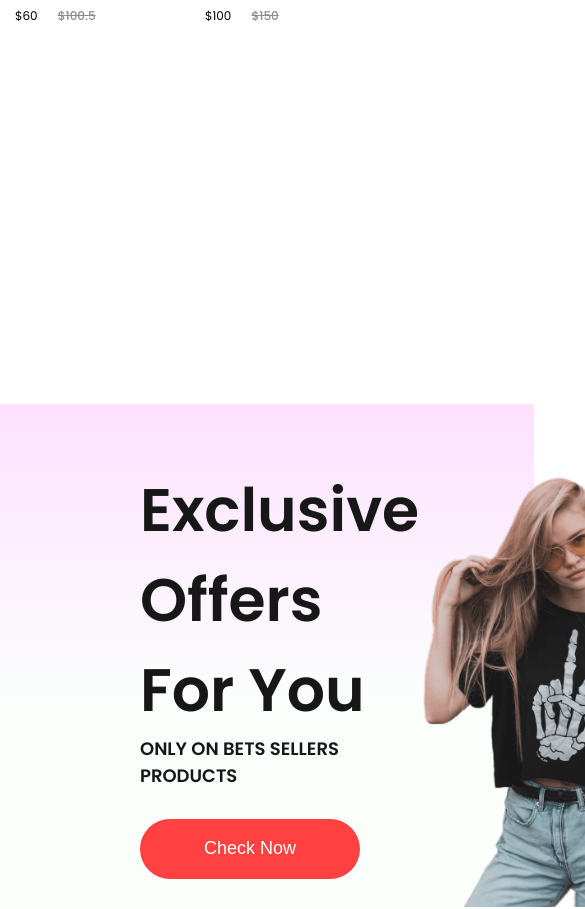
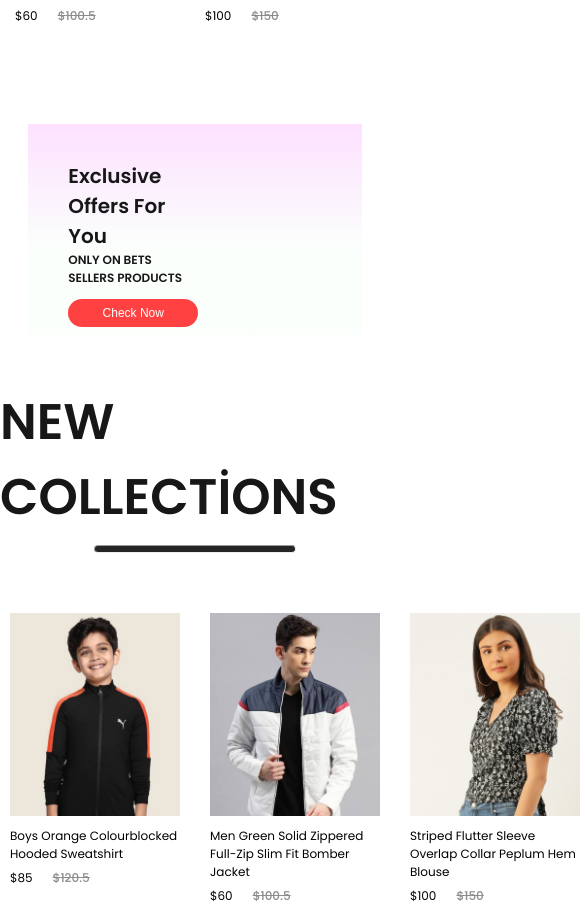
Before and after one commit to ElanurToptas/e-commerce, a React (Create React App) app: page / in a window 390 px wide. Shown: the part 1340-2249 px from the top of the page, 585 px wide, since content can reach past the window. Built offline with nearby package versions, Linux system fonts and the light colour scheme.

Commit message:
offers component completed as responsive

```diff
--- a/src/Components/Offers/Offers.scss
+++ b/src/Components/Offers/Offers.scss
@@ -1,4 +1,4 @@
-.offers{
+.offers {
   width: 65%;
   height: 60vh;
   display: flex;
@@ -7,26 +7,26 @@
   margin-bottom: 150px;
   background: linear-gradient(180deg, #fde1ff 0%, #e1ffea22 60%);
 
-    .offers-left{
+  .offers-left {
     flex: 1;
     display: flex;
     flex-direction: column;
     justify-content: center;
     margin-top: 30px;
 
-        h1{
+    h1 {
       color: #171717;
       font-size: 60px;
       font-weight: 600;
     }
 
-        p{
+    p {
       color: #171717;
       font-size: 18px;
       font-weight: 600;
     }
 
-        button{
+    button {
       width: 220px;
       height: 60px;
       border-radius: 35px;
@@ -40,17 +40,138 @@
     }
   }
 
-    .offers-right{
+  .offers-right {
     flex: 1;
     display: flex;
     justify-content: flex-end;
     align-items: center;
     padding-top: 50px;
 
-        img{
+    img {
       width: auto;
       height: 450px;
     }
-
   }
 }
+
+@media (max-width: 1280px) {
+  .offers {
+    padding: 0px 120px;
+    margin-bottom: 120px;
+
+    .offers-left {
+      h1 {
+        font-size: 44px;
+      }
+
+      p {
+        font-size: 18px;
+      }
+      button {
+        width: 220px;
+        height: 50px;
+        font-size: 18px;
+      }
+    }
+
+    .offers-right {
+      padding-top: 30px;
+
+      img {
+        width: 300px;
+      }
+    }
+  }
+}
+
+@media (max-width: 1024px) {
+  .offers {
+    padding: 0px 80px;
+    margin-bottom: 80px;
+    height: 40vh;
+
+    .offers-left {
+      h1 {
+        font-size: 30px;
+      }
+
+      p {
+        font-size: 16px;
+      }
+      button {
+        width: 160px;
+        height: 40px;
+        font-size: 16px;
+      }
+    }
+
+    .offers-right {
+      padding-top: 30px;
+
+      img {
+        width: 200px;
+        height: auto;
+      }
+    }
+  }
+}
+
+@media (max-width: 800px) {
+  .offers {
+    margin-bottom: 60px;
+    margin-top: 240px;
+
+    .offers-left {
+      h1 {
+        font-size: 26px;
+      }
+
+      p {
+        font-size: 14px;
+      }
+      button {
+        width: 150px;
+        height: 36px;
+        font-size: 14px;
+      }
+    }
+
+    .offers-right {
+
+      img {
+        width: 180px;
+      }
+    }
+  }
+}
+
+@media (max-width: 500px) {
+  .offers {
+    height: 25vh;
+    margin-bottom: 50px;
+    margin-top: -280px;
+    padding: 0px 40px;
+
+    .offers-left {
+      h1 {
+        font-size: 20px;
+      }
+
+      p {
+        font-size: 12px;
+      }
+      button {
+        width: 130px;
+        height: 28px;
+        font-size: 12px;
+        margin-top: 12px;
+      }
+    }
+     .offers-right {
+
+      img {
+        display: none;
+      }
+    }
+  }
+}
```
Lines whose indentation alone changed are shown as unchanged.
